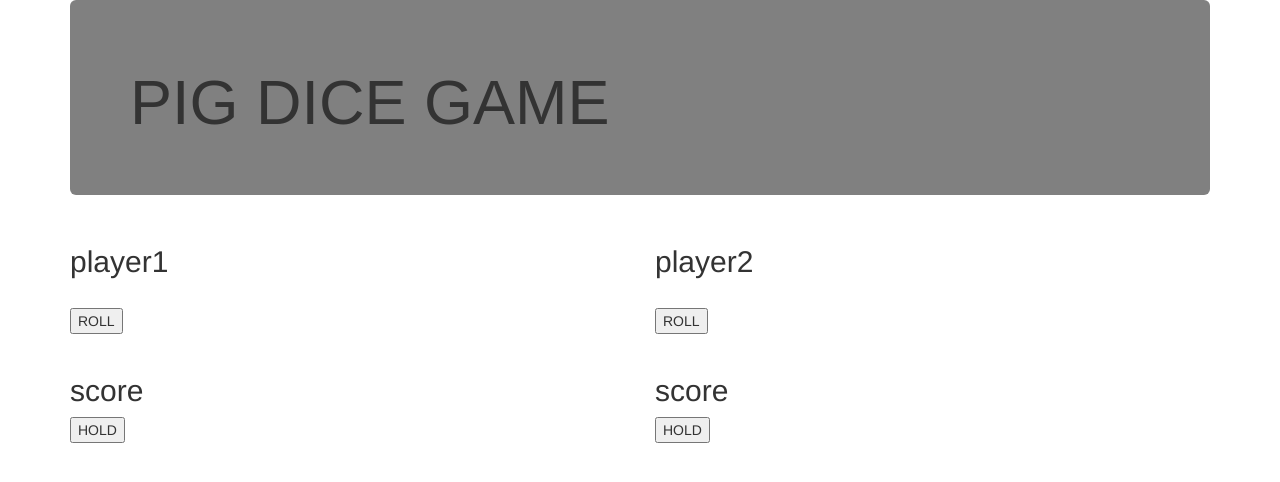
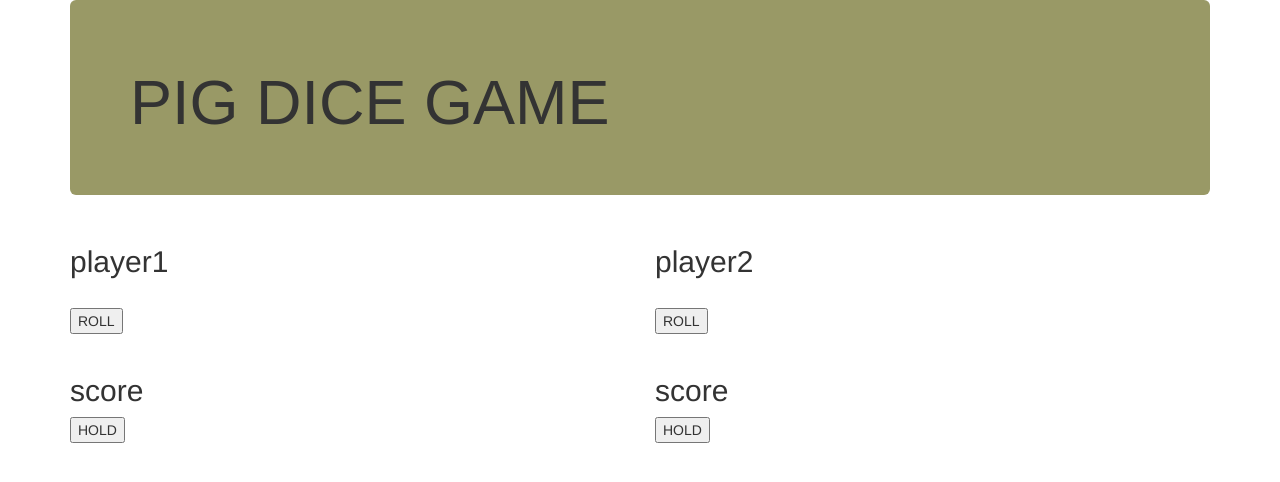
Before and after one commit to Mikemike-22/dice-game, a plain HTML site: page index.html in a window 1280 px wide. Drawn offline with nearby package versions, Linux system fonts and the light colour scheme.

Commit message:
change header color

```diff
--- a/css/styles.css
+++ b/css/styles.css
@@ -1,8 +1,10 @@
 .jumbotron{
-  background-color: grey;
+  background-color: #999966;
+  colo: black;
+
   font-family: fantasy;
 }
 #press{
   background-color: #333333
-  font-color: white;
+  font: white;
 }
```
